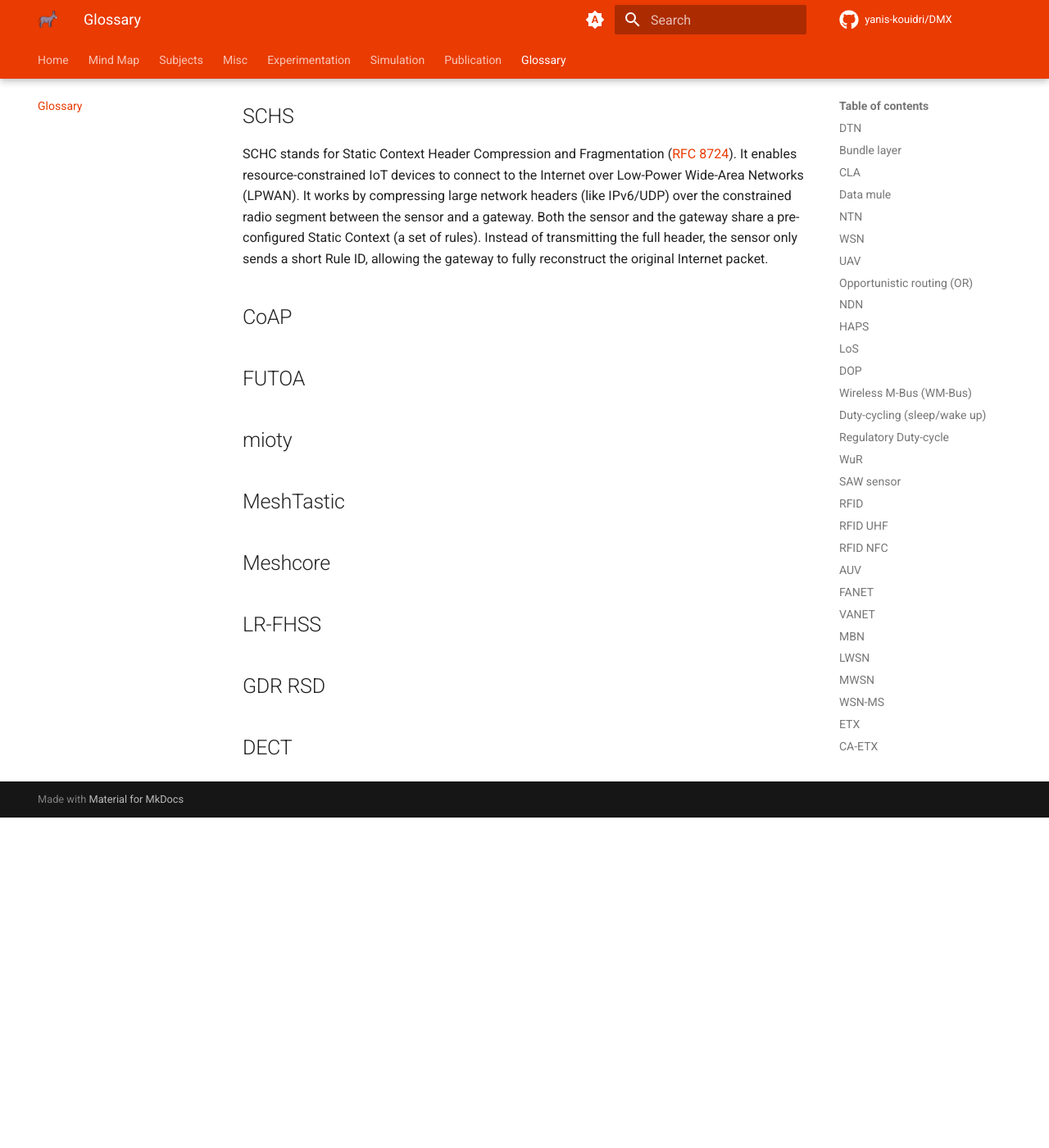
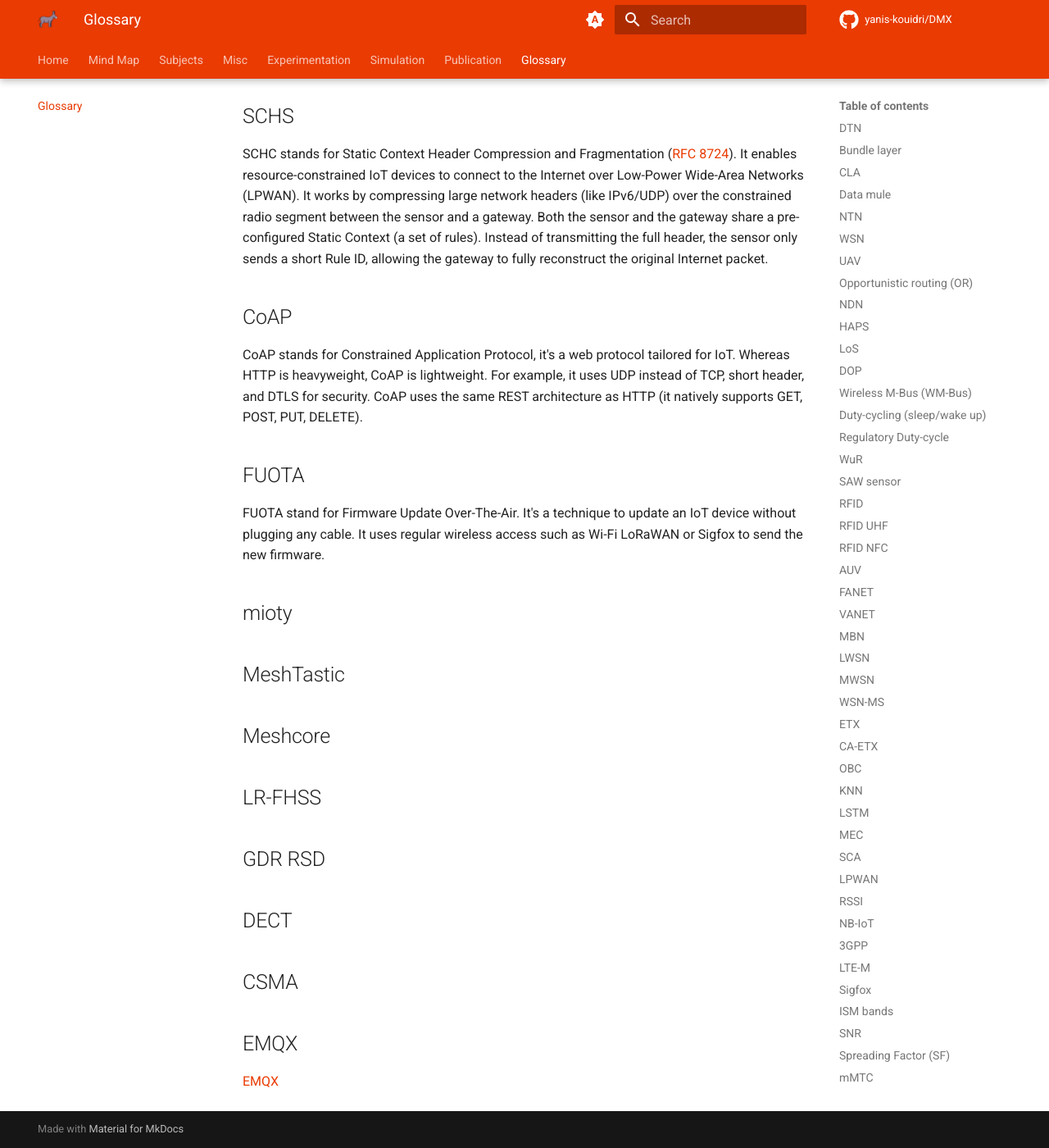
Before and after one commit to Yanis-Kouidri/DMX, an MkDocs documentation site: the page built from docs/glossary.md, in a window 1280 px wide and 1400 px high, scrolled down 11673 px. Shown: the whole window at 82% size. Built offline with MkDocs 1.6.1 and Material for MkDocs 9.7.7, drawn with Linux system fonts in a browser that asks for light colours; comment, search, counter and statistics services are not loaded; before the commit the page ends 12670 px from its top, so only the background shows below that.

Commit message:
feat: add definitions for CoAP and FUOTA in glossary

```diff
--- a/docs/glossary.md
+++ b/docs/glossary.md
@@ -286,7 +286,12 @@
 
 ## CoAP
 
-## FUTOA
+CoAP stands for Constrained Application Protocol, it's a web protocol tailored for IoT. Whereas HTTP is heavyweight, CoAP is lightweight. For example, it uses UDP instead of TCP, short header, and DTLS for security.
+CoAP uses the same REST architecture as HTTP (it natively supports GET, POST, PUT, DELETE).
+
+## FUOTA
+
+FUOTA stand for Firmware Update Over-The-Air. It's a technique to update an IoT device without plugging any cable. It uses regular wireless access such as Wi-Fi LoRaWAN or Sigfox to send the new firmware.
 
 ## mioty
 
@@ -299,3 +304,9 @@
 ## GDR RSD
 
 ## DECT
+
+## CSMA
+
+## EMQX
+
+[EMQX](https://github.com/emqx/emqx)
```
